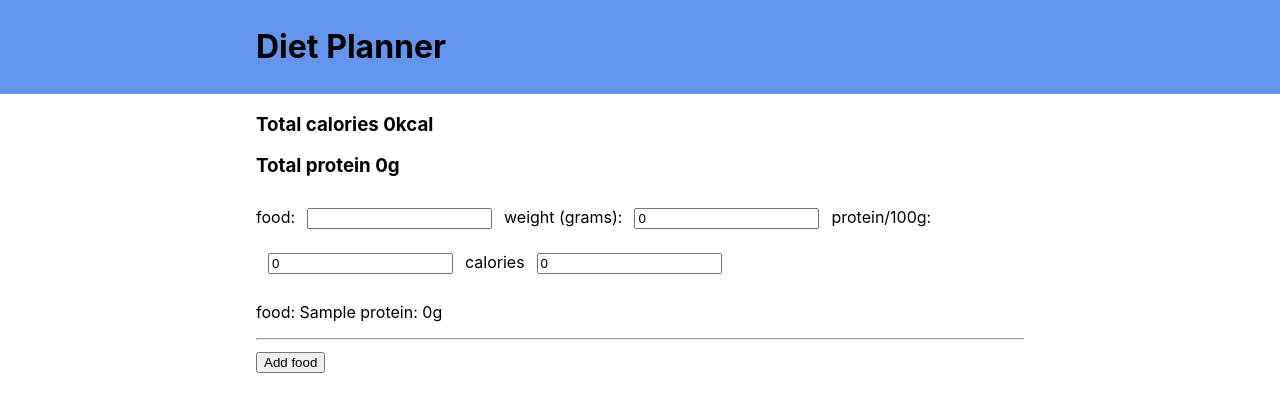
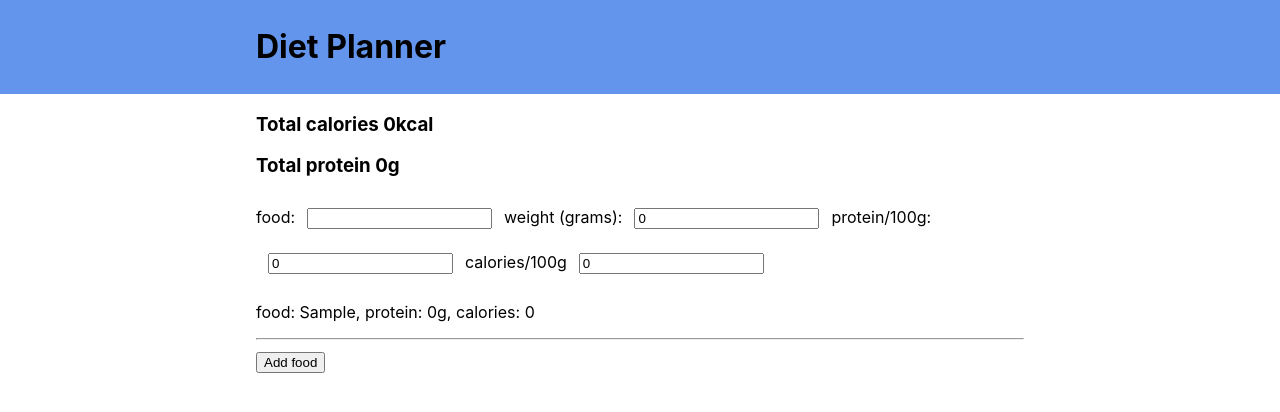
Before and after one commit to bartmj/diet-planner, a React (Create React App) app: page / in a window 1280 px wide. Both pictures are taken after typing "Sample" into the empty fields and a click on the button "Add food". Shown: the top 412 px of the page. Built offline with nearby package versions, Linux system fonts and the light colour scheme.

Commit message:
small changes

```diff
--- a/src/components/UserPanel.js
+++ b/src/components/UserPanel.js
@@ -6,7 +6,11 @@ const options = [
     { id: 3, value: 'cheese piątnica semi-fat', protein: 16, calories: 485 },
     { id: 4, value: 'peanut butter', protein: 23.78, calories: 642 },
     { id: 5, value: 'oats', protein: 14, calories: 418 },
-    { id: 6, value: 'walnut', protein: 15, calories: 654.4 }
+    { id: 6, value: 'walnut', protein: 15, calories: 654.4 },
+    { id: 7, value: 'dark bread', protein: 8.5, calories: 218 },
+    { id: 8, value: 'protein bar Olymp 64 g', protein: 31, calories: 369 },
+    { id: 9, value: 'WPI 90 Olymp', protein: 90, calories: 373 },
+    { id: 10, value: 'wheat noodles, cooked', protein: 5.15, calories: 131 }
 ]
 
 class UserPanel extends React.Component {
@@ -36,7 +40,7 @@ class UserPanel extends React.Component {
         this.setState({
             foods: [
                 ...this.state.foods,
-                { id: this.state.id + 1, name: this.state.name, protein: proteinPerFood }
+                { id: this.state.id + 1, name: this.state.name, protein: proteinPerFood, calories: caloriesPerFood }
             ],
             name: '',
             protein: 0,
@@ -109,7 +113,7 @@ class UserPanel extends React.Component {
                 name="protein"
                 value={this.state.protein}
                 onChange={this.handleProteinChange} />
-            <label>calories</label>
+            <label>calories/100g</label>
             <input
                 name="calories"
                 value={this.state.calories}
@@ -117,7 +121,7 @@ class UserPanel extends React.Component {
             {this.state.foods.map(food => {
                 return (
                     <div key={food.id}>
-                        <p>food: {food.name} protein: {food.protein}g</p>
+                        <p>food: {food.name}, protein: {food.protein}g, calories: {food.calories}</p>
                         <hr />
                     </div>
                 );
```
